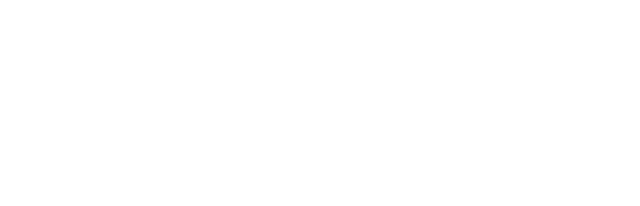
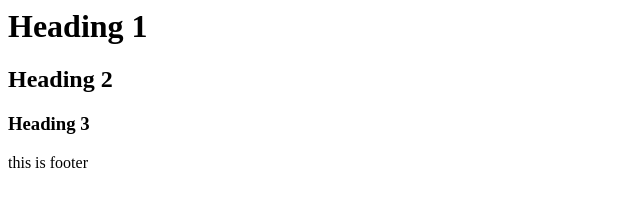
Before and after one commit to omerjaveed/git-Clone, a plain HTML site: page index.html in a window 1280 px wide. Shown: the whole page, without its empty margins (0-640 px from the left). Drawn offline with Linux system fonts and the light colour scheme.

Commit message:
index.html page modified

```diff
--- a/index.html
+++ b/index.html
@@ -3,6 +3,13 @@
     <title>Welcome to Git Clone</title>
     </head>
     <body>
-
+<div>
+    <h1>Heading 1</h1>
+    <h2>Heading 2</h2>
+    <h3>Heading 3</h3>
+</div>
     </body>
+    <footer>
+        <div>this is footer</div>
+    </footer>
 </html>
```
